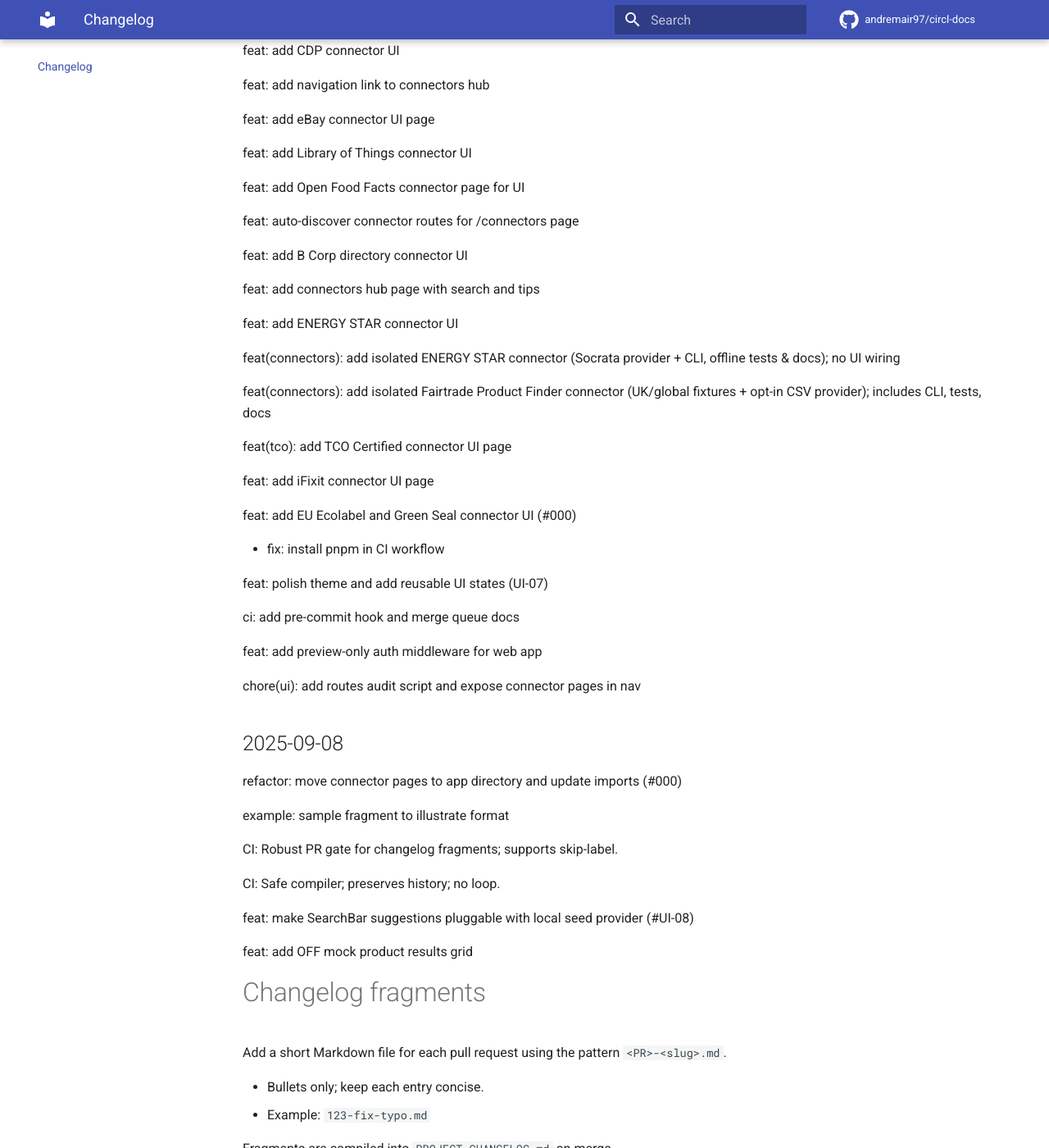
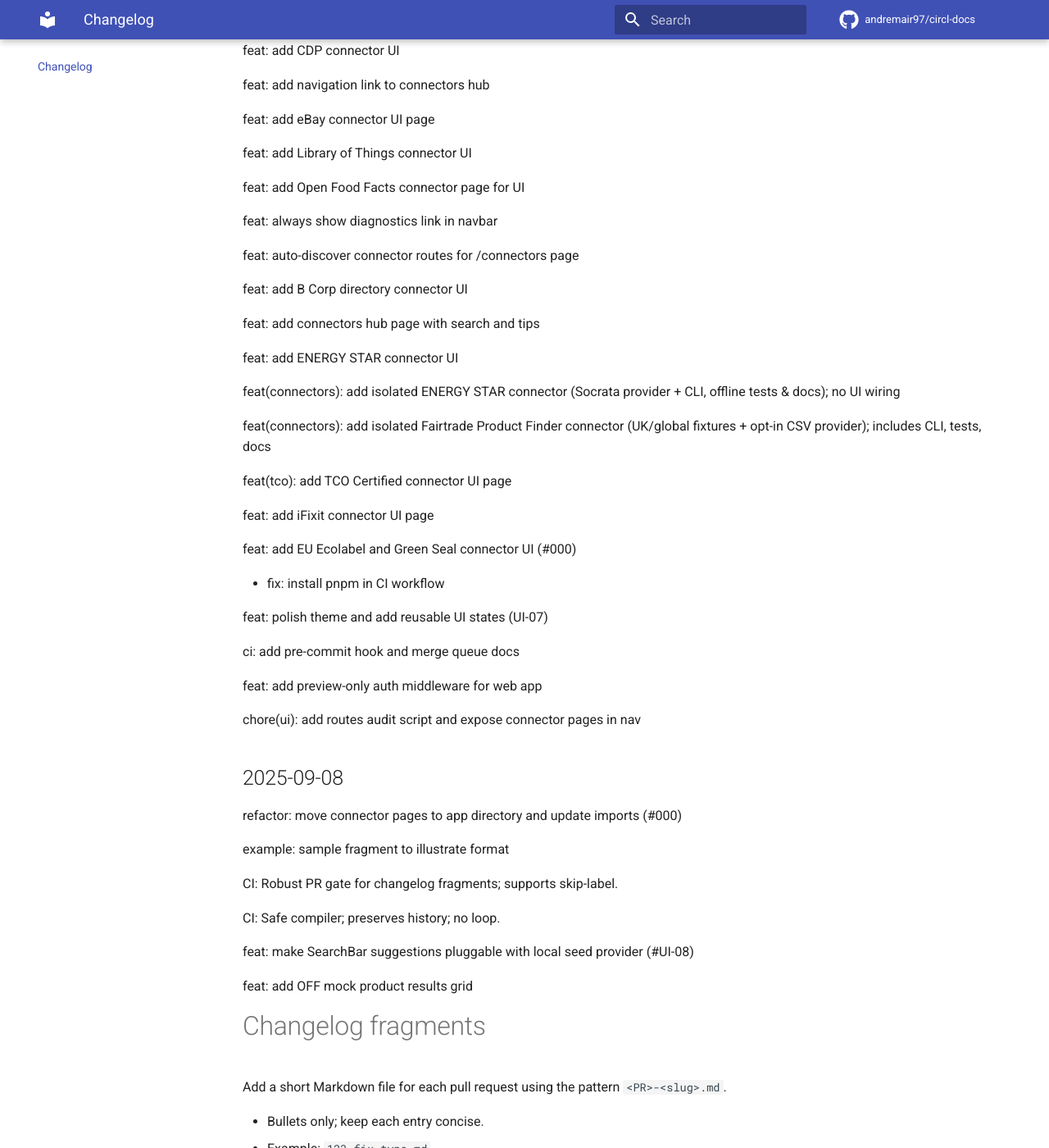
Before and after one commit to andremair97/circl-docs, an MkDocs documentation site: the page built from docs/changelog/index.md, in a window 1280 px wide and 1400 px high, scrolled down 842 px. Shown: the whole window at 82% size. Built offline with MkDocs 1.6.1 and Material for MkDocs 9.7.7, drawn with Linux system fonts in a browser that asks for light colours; comment, search, counter and statistics services are not loaded; some of the changed text lies outside the part shown.

Commit message:
chore(changelog): compile fragments [skip ci]

```diff
--- a/PROJECT_CHANGELOG.md
+++ b/PROJECT_CHANGELOG.md
@@ -1,4 +1,67 @@
 # PROJECT_CHANGELOG
+
+## 2025-09-08
+
+refactor: move connector pages to app directory and update imports (#000)
+
+example: sample fragment to illustrate format
+
+CI: Robust PR gate for changelog fragments; supports skip-label.
+
+CI: Safe compiler; preserves history; no loop.
+
+feat: make SearchBar suggestions pluggable with local seed provider (#UI-08)
+
+feat: add OFF mock product results grid
+
+# Changelog fragments
+
+Add a short Markdown file for each pull request using the pattern `<PR>-<slug>.md`.
+
+- Bullets only; keep each entry concise.
+- Example: `123-fix-typo.md`
+
+Fragments are compiled into `PROJECT_CHANGELOG.md` on merge.
+
+feat: add CDP connector UI
+
+feat: add navigation link to connectors hub
+
+feat: add eBay connector UI page
+
+feat: add Library of Things connector UI
+
+feat: add Open Food Facts connector page for UI
+
+feat: always show diagnostics link in navbar
+
+feat: auto-discover connector routes for /connectors page
+
+feat: add B Corp directory connector UI
+
+feat: add connectors hub page with search and tips
+
+feat: add ENERGY STAR connector UI
+
+feat(connectors): add isolated ENERGY STAR connector (Socrata provider + CLI, offline tests & docs); no UI wiring
+
+feat(connectors): add isolated Fairtrade Product Finder connector (UK/global fixtures + opt-in CSV provider); includes CLI, tests, docs
+
+feat(tco): add TCO Certified connector UI page
+
+feat: add iFixit connector UI page
+
+feat: add EU Ecolabel and Green Seal connector UI (#000)
+
+- fix: install pnpm in CI workflow
+
+feat: polish theme and add reusable UI states (UI-07)
+
+ci: add pre-commit hook and merge queue docs
+
+feat: add preview-only auth middleware for web app
+
+chore(ui): add routes audit script and expose connector pages in nav
 
 ## 2025-09-08
 
```
